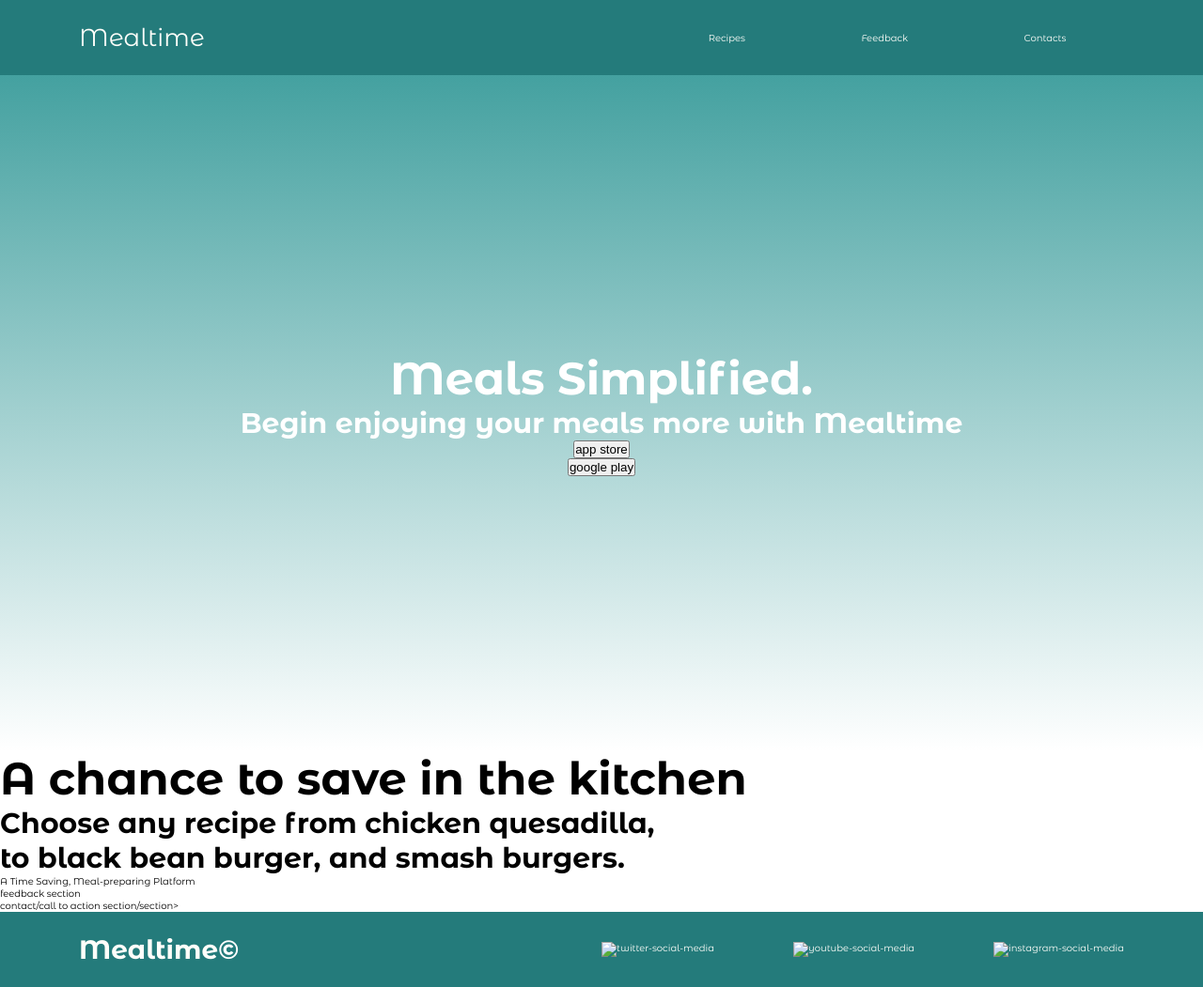
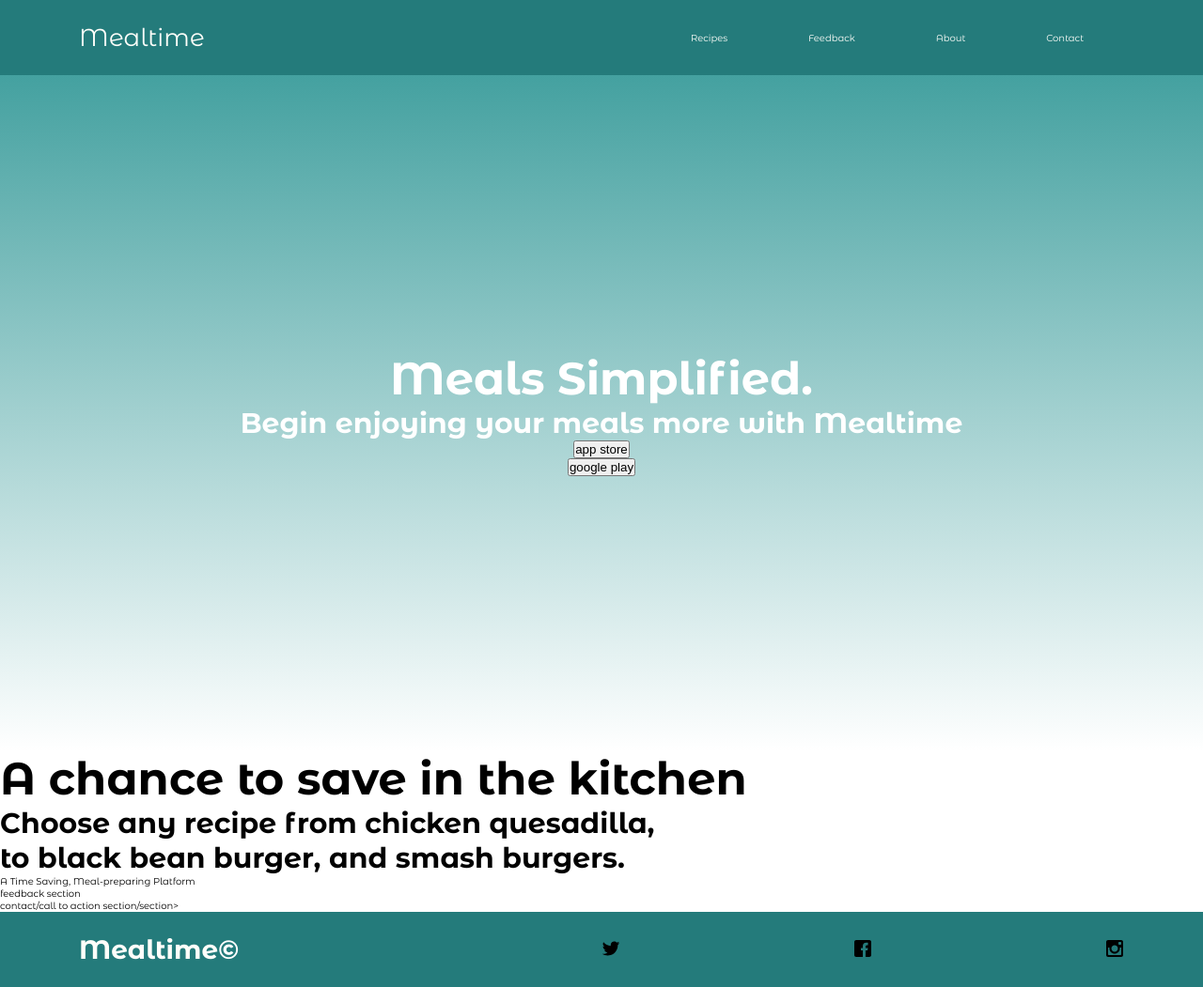
Before and after one commit to danielmason89/MealTime, a website: page index.html in a window 1280 px wide. Shown: the whole page at 94% size. Drawn offline with Linux system fonts and the light colour scheme.

Commit message:
added social media icons, an about and contact page

```diff
--- a/index.html
+++ b/index.html
@@ -21,7 +21,8 @@
 
                 <li><a href="#recipes">Recipes</a></li>
                 <li><a href="#feedback">Feedback</a></li>
-                <li><a href="#contact">Contacts</a></li>
+                <li><a href="./about.html">About</a></li>
+                <li><a href="./contact.html">Contact</a></li>
             </ul>
         </nav>
     </header>
@@ -54,13 +55,13 @@
             <h5><a href="#home">Mealtime</a>&copy;</h5>
             <ul>
                 <li>
-                    <a href="#" title="twitter-social-media"><img src="./icons/twitter.svg" alt="twitter-social-media" /></a>
+                    <a href="#" title="twitter-social-media"><img src="./icon/twitter.svg" alt="twitter-social-media" /></a>
                 </li>
                 <li>
-                    <a href="#" title="youtube-social-media"><img src="./icons/youtube.svg" alt="youtube-social-media" /></a>
+                    <a href="#" title="facebook-social-media"><img src="./icon/facebook.svg" alt="facebook-social-media" /></a>
                 </li>
                 <li>
-                    <a href="#" title="instagram-social-media"><img src="./icons/instagram.svg" alt="instagram-social-media" /></a>
+                    <a href="#" title="instagram-social-media"><img src="./icon/instagram.svg" alt="instagram-social-media" /></a>
                 </li>
             </ul>
         </div>
```
Also changed, not shown: about.html (added), contact.html (added), icon/facebook-with-circle.svg (added), icon/facebook.svg (added), icon/google-with-circle.svg (added), icon/google.svg (added), icon/instagram-with-circle.svg (added), icon/instagram.svg (added), icon/twitter-with-circle.svg (added), icon/twitter.svg (added).
